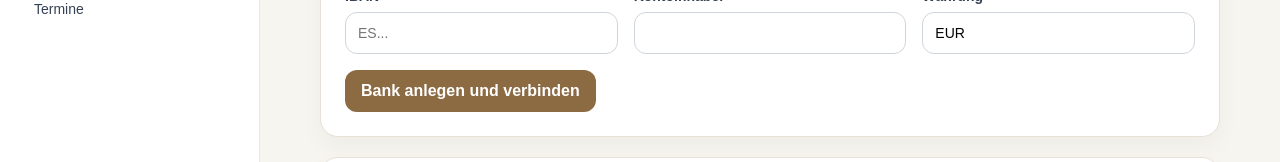
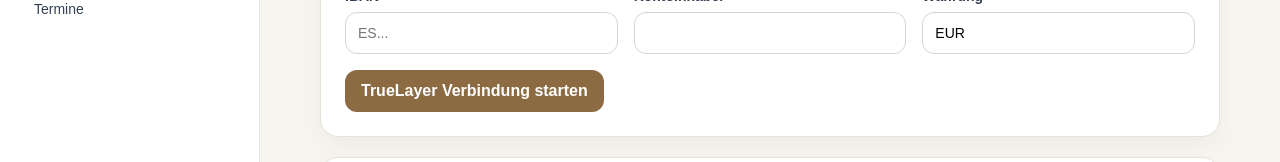
Before and after one commit to LionIBC/Lion-ibc-app, a Next.js app: page /intern/bank in a window 1280 px wide. Shown: the part 479-641 px from the top of the page. Built offline with nearby package versions, Linux system fonts and the light colour scheme; no server answers.

Commit message:
Update page.js

```diff
--- a/app/intern/bank/page.js
+++ b/app/intern/bank/page.js
@@ -63,9 +63,7 @@
       setLoadingConnections(true);
       const res = await fetch('/api/bank/connections');
       const data = await res.json();
-      if (res.ok) {
-        setConnections(data.data || []);
-      }
+      if (res.ok) setConnections(data.data || []);
     } catch (error) {
       console.error(error);
     } finally {
@@ -78,9 +76,7 @@
       setLoadingTransactions(true);
       const res = await fetch('/api/bank/sync');
       const data = await res.json();
-      if (res.ok) {
-        setTransactions(data.data || []);
-      }
+      if (res.ok) setTransactions(data.data || []);
     } catch (error) {
       console.error(error);
     } finally {
@@ -88,10 +84,11 @@
     }
   }
 
-  async function connectBank() {
+  async function connectBankReal() {
     try {
       setConnecting(true);
-      const res = await fetch('/api/bank/connections', {
+
+      const createRes = await fetch('/api/bank/connections', {
         method: 'POST',
         headers: { 'Content-Type': 'application/json' },
         body: JSON.stringify({
@@ -104,23 +101,24 @@
         })
       });
 
-      const data = await res.json();
-      if (!res.ok) {
-        alert(data.message || 'Bank konnte nicht angelegt werden.');
+      const createData = await createRes.json();
+
+      if (!createRes.ok) {
+        alert(createData.message || 'Bankverbindung konnte nicht angelegt werden.');
         return;
       }
 
-      if (data.data?.connect_url) {
-        window.open(data.data.connect_url, '_blank');
+      const res = await fetch('/api/bank/connect');
+      const data = await res.json();
+
+      if (!res.ok || !data.url) {
+        alert(data.message || 'TrueLayer Connect-Link konnte nicht erzeugt werden.');
+        return;
       }
 
-      alert('Bankverbindung wurde angelegt.');
-      setDisplayName('');
-      setIban('');
-      setAccountHolder('');
-      await loadConnections();
+      window.location.href = data.url;
     } catch (error) {
-      alert('Bank konnte nicht angelegt werden.');
+      alert('TrueLayer Verbindung konnte nicht gestartet werden.');
     } finally {
       setConnecting(false);
     }
@@ -265,8 +263,8 @@
           </div>
 
           <div style={actionRow}>
-            <button type="button" onClick={connectBank} style={saveButton} disabled={connecting}>
-              {connecting ? 'Verbindet...' : 'Bank anlegen und verbinden'}
+            <button type="button" onClick={connectBankReal} style={saveButton} disabled={connecting}>
+              {connecting ? 'Verbindet...' : 'TrueLayer Verbindung starten'}
             </button>
           </div>
         </section>
@@ -321,14 +319,6 @@
                   <div style={connectionMeta}>IBAN: {item.iban || '-'}</div>
                   <div style={connectionMeta}>Provider: {item.provider_name || '-'}</div>
                   <div style={connectionMeta}>Aktiv: {item.is_active ? 'Ja' : 'Nein'}</div>
-
-                  {item.connect_url ? (
-                    <div style={actionRowSmall}>
-                      <a href={item.connect_url} target="_blank" rel="noreferrer" style={linkButton}>
-                        Verbindung öffnen
-                      </a>
-                    </div>
-                  ) : null}
                 </div>
               ))}
             </div>
@@ -515,13 +505,6 @@
   flexWrap: 'wrap'
 };
 
-const actionRowSmall = {
-  display: 'flex',
-  gap: 10,
-  marginTop: 12,
-  flexWrap: 'wrap'
-};
-
 const saveButton = {
   padding: '12px 16px',
   borderRadius: 12,
@@ -540,19 +523,6 @@
   color: '#101828',
   fontWeight: 700,
   cursor: 'pointer'
-};
-
-const linkButton = {
-  display: 'inline-flex',
-  alignItems: 'center',
-  justifyContent: 'center',
-  padding: '10px 14px',
-  borderRadius: 10,
-  border: '1px solid #d0d5dd',
-  background: '#fff',
-  color: '#101828',
-  fontWeight: 700,
-  textDecoration: 'none'
 };
 
 const helperText = {
```
